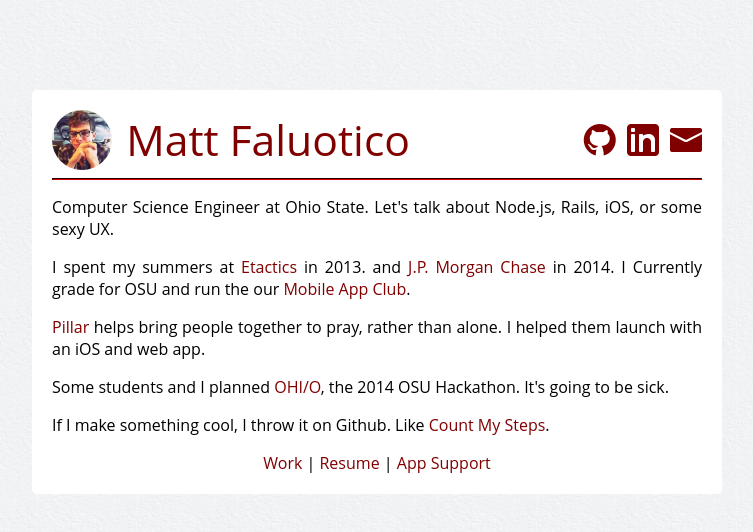
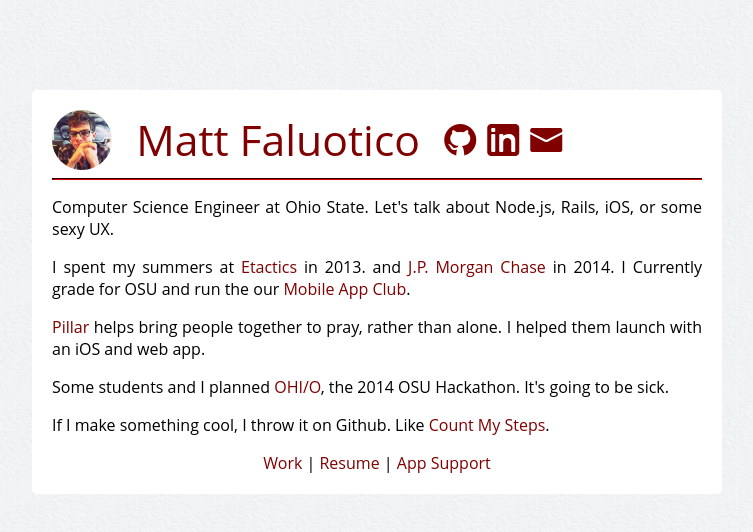
Before and after one commit to mattfaluotico/mattfaluotico.github.io, a plain HTML site: page index.html in a window 1280 px wide. Shown: the whole page, without its empty margins (263-1016 px from the left). Drawn offline with Linux system fonts and the light colour scheme.

Commit message:
weirdness

```diff
--- a/css/style.css
+++ b/css/style.css
@@ -68,10 +68,10 @@
 	font-size: 32pt;
 	vertical-align: middle;
 	display: inline-block;
-	margin-left: 10px;
+	margin-left: 20px;
 	color: maroon;
 	height: 60px;
-	width: 50%;
+	/*width: 50%;*/
 }
 
 .extra-links {
@@ -96,7 +96,7 @@
 
 	.title {
 		font-size: 24pt;
-		width: 80%;
+
 	}
 
 	i {
--- a/index.html
+++ b/index.html
@@ -17,7 +17,7 @@
 		<div class="header">
 			<img class = "me-image" src="img/selfPhoto.jpg">
 			<div class = "title">Matt Faluotico</div>
-			<div class="contact">
+			<div class="title" align="right">
 				<a href="http://github.com/mattfaluotico"><i class="icon-circlegithub"></i></a>
 				<a href="https://www.linkedin.com/in/matthewfaluotico/"><i class="icon-linkedin"></i></a>
 				<a href="mailto:matt.faluotico@gmail.com"><i class="icon-emailalt"></i></a>
```
